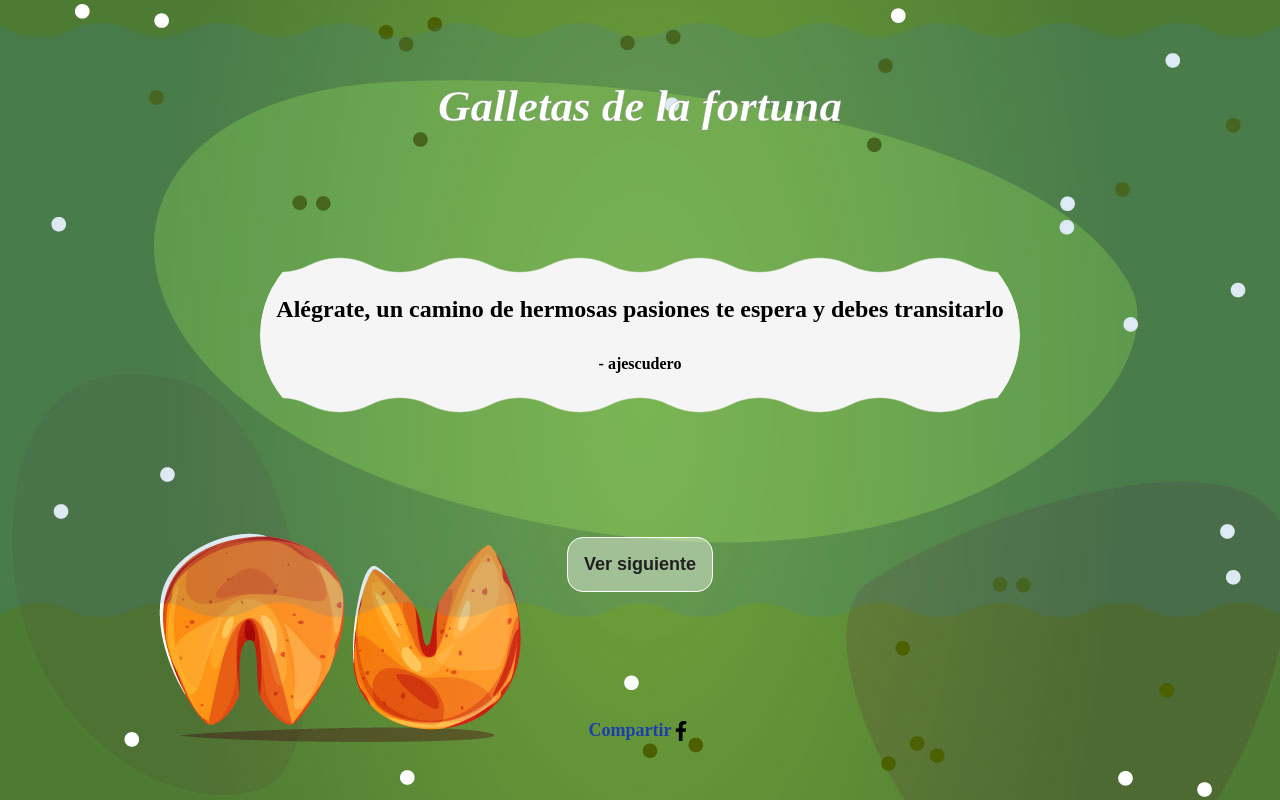
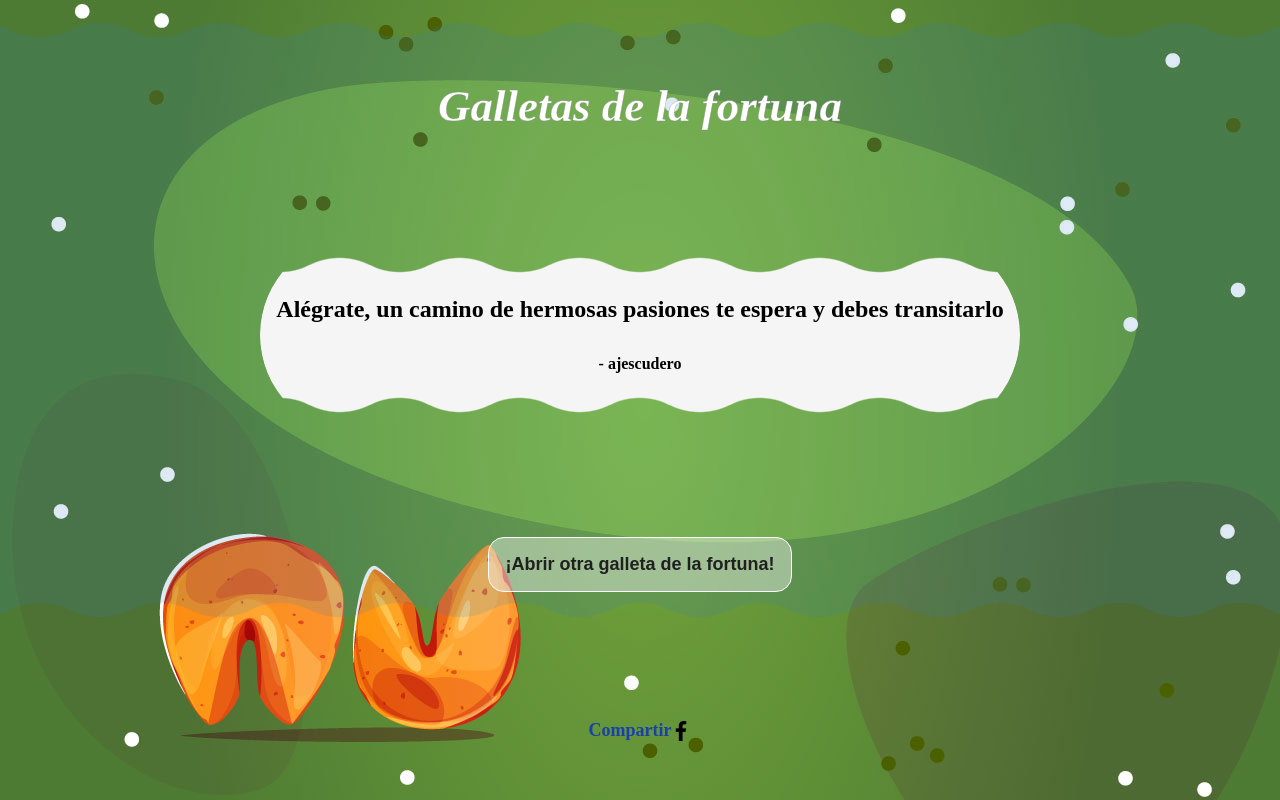
Before and after one commit to jhojangit/React_Academlo_project1, a React (Vite) app: page / in a window 1280 px wide. Built offline with nearby package versions, Linux system fonts and the light colour scheme.

Commit message:
Change button

```diff
--- a/src/components/BtnNext.jsx
+++ b/src/components/BtnNext.jsx
@@ -11,7 +11,7 @@ const Btn = ({btnchangephrase, btnchangeColor}) =>{
                     funcionPhrase();
                     funcionColor();
                 }}
-            >Ver siguiente</button>
+            >¡Abrir otra galleta de la fortuna!</button>
         </div>
     )
 }
```
